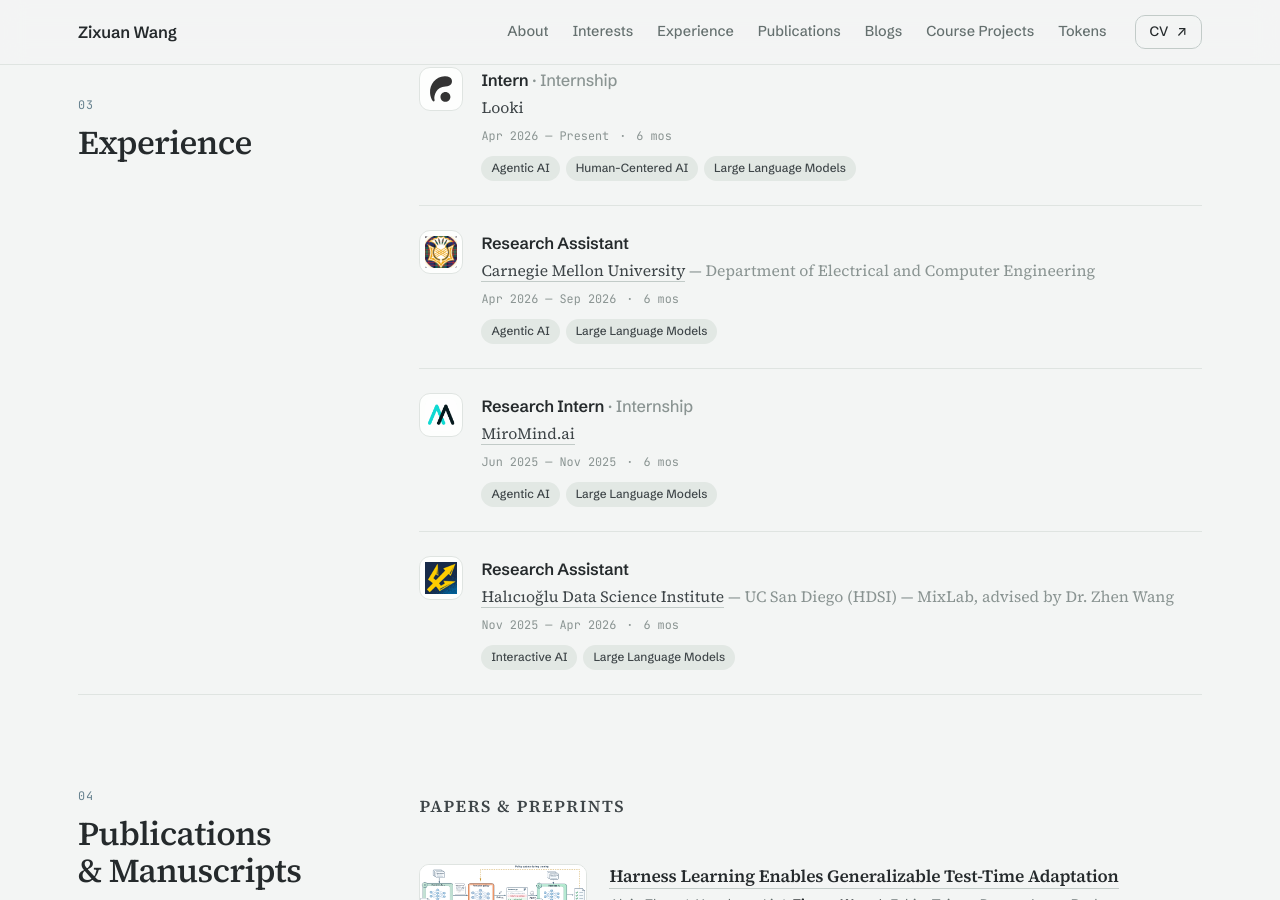
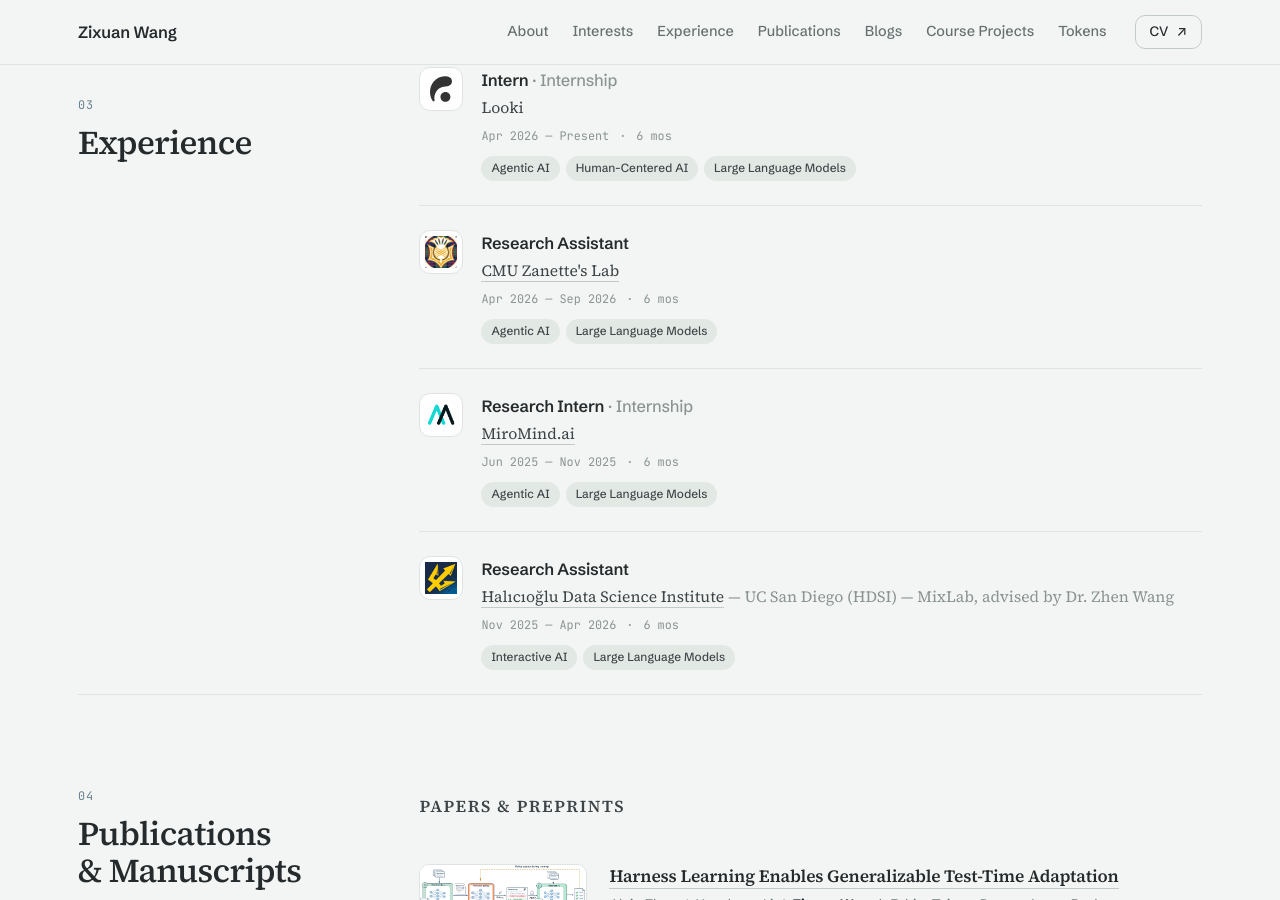
Before and after one commit to wannabeyourfriend/wannabeyourfriend.github.io, a Jekyll site: the page built from index.html, in a window 1280 px wide and 900 px high, scrolled down 2584 px. Built offline with Jekyll 4.4.1, drawn with Linux system fonts in a browser that asks for light colours; some of the changed text lies outside the part shown.

Commit message:
Link CMU experience to Zanette's lab

```diff
--- a/_data/experience.yml
+++ b/_data/experience.yml
@@ -10,9 +10,8 @@
     icon: "/assets/img/looki.svg"
 
   - role: "Research Assistant"
-    org: "Carnegie Mellon University"
-    org_sub: "Department of Electrical and Computer Engineering"
-    org_link: "https://www.cmu.edu/"
+    org: "CMU Zanette's Lab"
+    org_link: "https://azanette.com/"
     type:
     period: "Apr 2026 — Sep 2026"
     duration: "6 mos"
--- a/index.html
+++ b/index.html
@@ -22,7 +22,7 @@
         with an interest in how agents learn from interaction and adapt to new tasks and users.
       </p>
       <p class="reveal">
-        I have worked as a research assistant at <strong><img class="inline-logo" src="/assets/img/cmu.png" width="20" height="20" alt="">Carnegie Mellon University</strong> (ECE), advised by
+        I have worked as a research assistant at <strong><img class="inline-logo" src="/assets/img/cmu.png" width="20" height="20" alt="">Carnegie Mellon University</strong>, advised by
         <a href="https://azanette.com/" target="_blank" rel="noopener noreferrer">Prof. Andrea Zanette</a>.
         During my Fall 2025 exchange at <strong><img class="inline-logo" src="/assets/img/ucsd.ico" width="20" height="20" alt="">UC San Diego</strong>, I was an undergraduate researcher at the
         <a href="https://mixlab.ucsd.edu" target="_blank" rel="noopener noreferrer">UCSD MixLab</a> (HDSI) with
```
